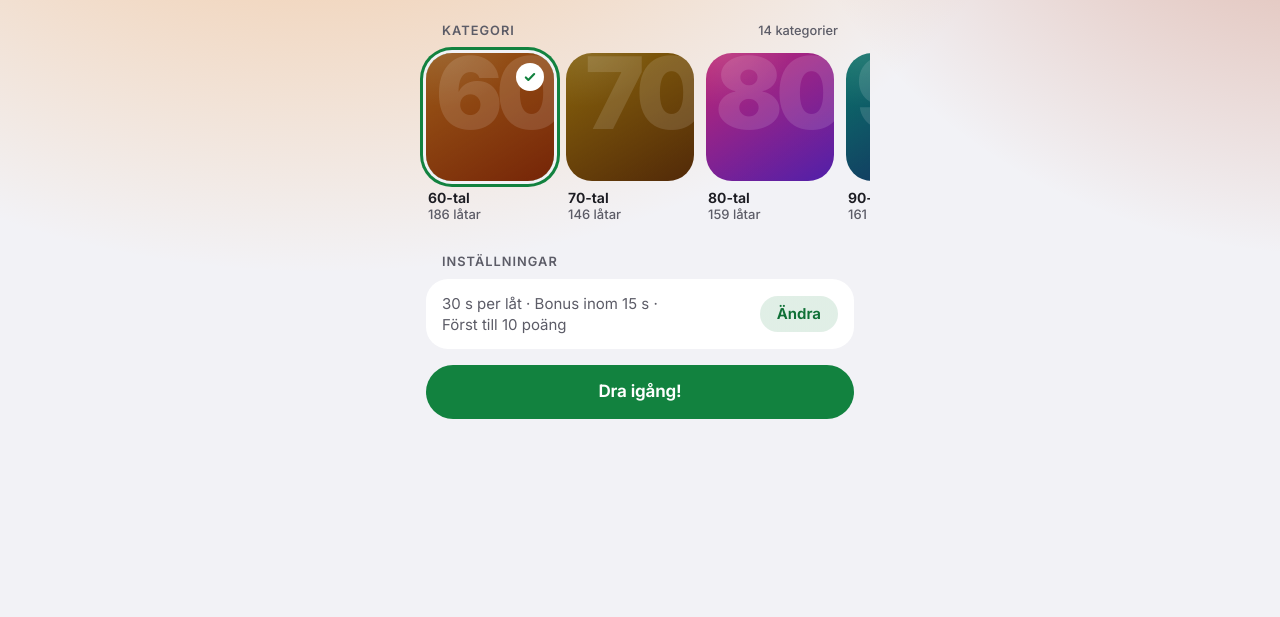
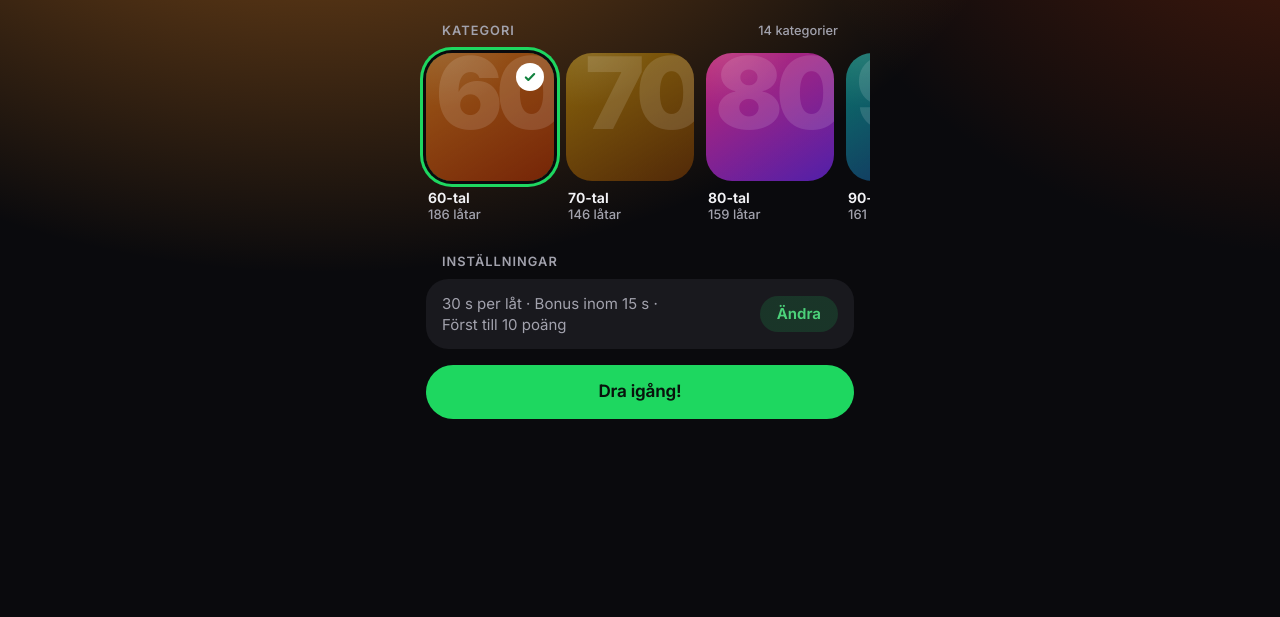
Before and after one commit to JediJonas/lat-quiz, a website with bundled scripts: page host.html in a window 1280 px wide. Shown: the part 183-800 px from the top of the page. Built offline with nearby package versions, Linux system fonts and the light colour scheme.

Commit message:
Gör mörkt läge till standard för nya besökare (#350)
Utan sparat val sätts data-theme till mörkt redan i <head>, så att sidan
inte blinkar till ljust. Sparade val i Utseende gäller som förut.
Manifestets bakgrundsfärg blir också mörk.


Claude-Session: https://claude.ai/code/session_016PvnwWTofHf3WKUSK7eA8Q

Co-authored-by: Claude <noreply@anthropic.com>

```diff
--- a/css/style.css
+++ b/css/style.css
@@ -63,7 +63,7 @@
   color-scheme: light dark;
 }
 
-/* Mörkt läge: enhetens inställning, om inte spelaren valt något annat. */
+/* Mörkt läge: enhetens inställning, men bara om sidan körs utan JavaScript. Annars sätter <head> data-theme, mörkt som standard. */
 @media (prefers-color-scheme: dark) {
   :root:not([data-theme="light"]) {
     --bg: #0a0a0d;
--- a/host.html
+++ b/host.html
@@ -9,7 +9,7 @@
   <link rel="apple-touch-icon" href="ikoner/apple-touch-icon.png">
   <link rel="manifest" href="manifest.webmanifest">
   <link rel="stylesheet" href="css/style.css">
-  <script>try { const d = document.documentElement.dataset, t = localStorage.getItem('latquiz-tema'), s = localStorage.getItem('latquiz-text'); if (t) d.theme = t; if (s) d.text = s; } catch {}</script>
+  <script>{ const d = document.documentElement.dataset; d.theme = 'dark'; try { const t = localStorage.getItem('latquiz-tema'), s = localStorage.getItem('latquiz-text'); if (t) d.theme = t; if (s) d.text = s; } catch {} }</script>
   <!-- ?debug=1 visar versionsnumret längst ner och sparar valet på enheten, ?debug=0 döljer det igen. -->
   <script>{ const q = new URLSearchParams(location.search).get('debug'); let on = q !== null && q !== '0'; try { if (q === null) on = localStorage.getItem('latquiz-debug') === '1'; else if (on) localStorage.setItem('latquiz-debug', '1'); else localStorage.removeItem('latquiz-debug'); } catch {} if (on) document.documentElement.dataset.debug = ''; }</script>
 </head>
--- a/js/theme.js
+++ b/js/theme.js
@@ -1,4 +1,4 @@
-// Ljust eller mörkt läge. Utan eget val följer sidan enhetens inställning.
+// Ljust eller mörkt läge. Utan eget val är sidan mörk, eftersom den är snyggast så.
 // Själva valet läses in redan i <head>, så att sidan inte blinkar till.
 import { dragToClose } from './ark.js';
 
```
Also changed, not shown: index.html (+1 -1 lines), play.html (+1 -1 lines), manifest.webmanifest.
